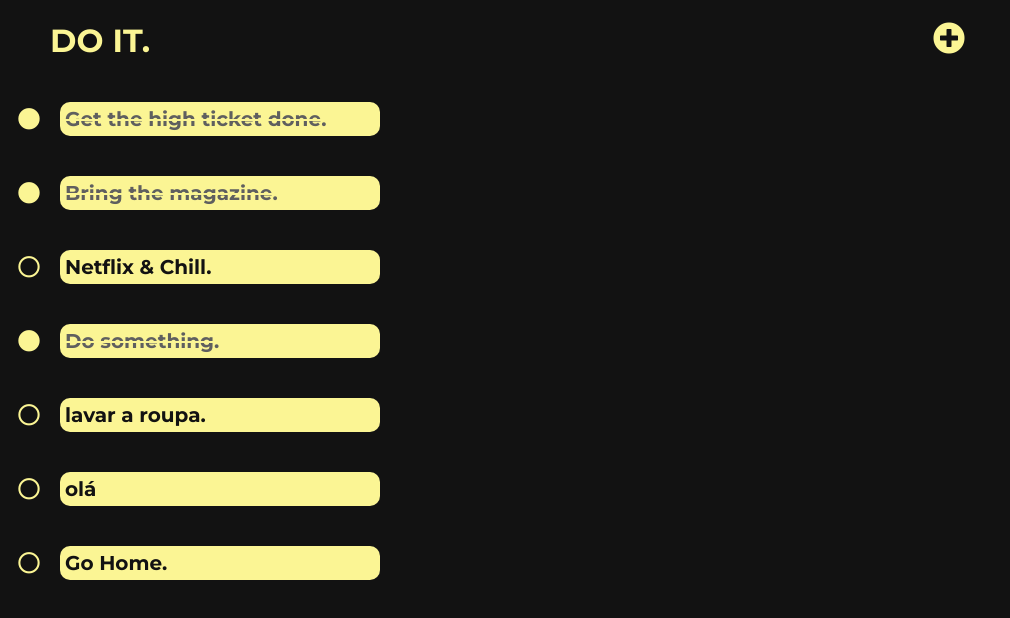
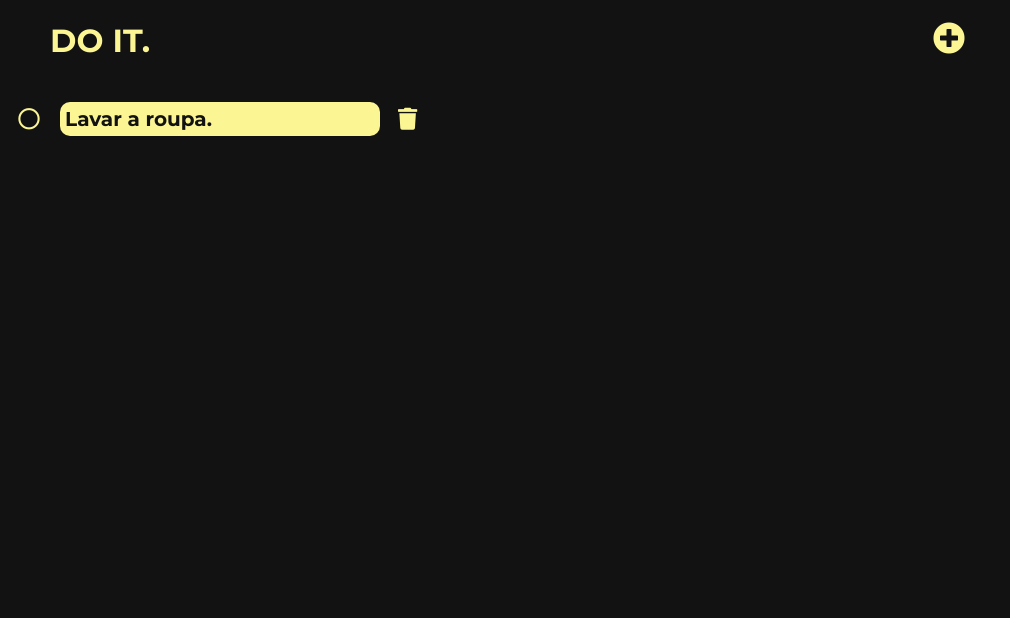
Before and after one commit to WARSKELETON/do-it, a React (Create React App) app: page / in a window 1280 px wide. Shown: the top 618 px of the page, without its empty margins (0-1010 px from the left). Built offline with nearby package versions, Linux system fonts and the light colour scheme; data requests are answered from the project's data file.

Commit message:
Delete item capability

```diff
--- a/db.json
+++ b/db.json
@@ -1,39 +1,9 @@
 {
   "items": [
     {
-      "id": 1,
-      "status": true,
-      "activity": "Get the high ticket done."
-    },
-    {
-      "id": 2,
-      "status": true,
-      "activity": "Bring the magazine."
-    },
-    {
-      "id": 3,
+      "id": 1564153684370,
       "status": false,
-      "activity": "Netflix & Chill."
-    },
-    {
-      "id": 4,
-      "status": true,
-      "activity": "Do something."
-    },
-    {
-      "id": 1564091235687,
-      "status": false,
-      "activity": "lavar a roupa."
-    },
-    {
-      "id": 1564092409280,
-      "status": false,
-      "activity": "olá"
-    },
-    {
-      "id": 1564092449641,
-      "status": false,
-      "activity": "Go Home."
+      "activity": "Lavar a roupa."
     }
   ]
 }
--- a/src/components/Item.js
+++ b/src/components/Item.js
@@ -5,13 +5,22 @@ import axios from "axios";
 
 const Item = props => {
     const value = useContext(AppContext);
+    const BASE_URL = value.state.baseUrl;
 
     const changeStatus = id => {
         let item = value.getItem(id);
         item.status = !item.status;
 
-        axios.put(`http://localhost:4000/items/${item.id}`, item).then(res => {
+        axios.put(`${BASE_URL}/${item.id}`, item).then(res => {
             value.updateItems(item);
+        });
+    };
+
+    const removeItem = id => {
+        let item = value.getItem(id);
+
+        axios.delete(`${BASE_URL}/${item.id}`, item).then(res => {
+            value.deleteItem(item);
         });
     };
 
@@ -29,6 +38,11 @@ const Item = props => {
             <Activity status={props.status}>
                 <p>{props.activity}</p>
             </Activity>
+            <Remove>
+                <button onClick={() => removeItem(props.id)}>
+                    <i className="fas fa-trash" />
+                </button>
+            </Remove>
         </ItemWrapper>
     );
 };
@@ -37,9 +51,9 @@ export default Item;
 
 const ItemWrapper = styled.div`
     display: grid;
-    grid-template-columns: 60px 320px;
+    grid-template-columns: 60px 320px 60px;
     grid-template-rows: 1fr;
-    grid-template-areas: "status activity";
+    grid-template-areas: "status activity remove";
 `;
 
 const Status = styled.div`
@@ -75,3 +89,7 @@ const Activity = styled.div`
         font-weight: 700;
     }
 `;
+
+const Remove = styled(Status)`
+    grid-area: remove;
+`;
--- a/src/components/ItemForm.js
+++ b/src/components/ItemForm.js
@@ -6,6 +6,7 @@ import axios from "axios";
 const ItemForm = () => {
     const context = useContext(AppContext);
     const [value, setValue] = useState("");
+    const BASE_URL = context.state.baseUrl;
 
     const handleChange = event => {
         setValue(event.target.value);
@@ -13,7 +14,7 @@ const ItemForm = () => {
 
     const handleSubmit = event => {
         const newItem = { id: Date.now(), status: false, activity: value };
-        axios.post("http://localhost:4000/items", newItem).then(res => {
+        axios.post(`${BASE_URL}`, newItem).then(res => {
             console.log(res);
             context.addItem(newItem);
         });
--- a/src/components/ItemList.js
+++ b/src/components/ItemList.js
@@ -6,12 +6,13 @@ import axios from "axios";
 
 const ItemList = () => {
     const value = useContext(AppContext);
+    const BASE_URL = value.state.baseUrl;
 
     useEffect(() => {
-        axios.get("http://localhost:4000/items").then(res => {
+        axios.get(`${BASE_URL}`).then(res => {
             value.setItems(res.data);
         });
-    }, [value]);
+    }, []);
 
     return value.state.items ? (
         <>
--- a/src/context.js
+++ b/src/context.js
@@ -5,7 +5,8 @@ const AppContext = React.createContext();
 class AppProvider extends Component {
     state = {
         formActive: false,
-        items: null
+        items: null,
+        baseUrl: "http://localhost:4000/items"
     };
 
     toggleForm = () => {
@@ -40,6 +41,16 @@ class AppProvider extends Component {
         });
     };
 
+    deleteItem = deletedItem => {
+        const newItems = this.state.items.filter(
+            item => item.id !== deletedItem.id
+        );
+
+        this.setState({
+            items: newItems
+        });
+    };
+
     render() {
         return (
             <AppContext.Provider
@@ -49,7 +60,8 @@ class AppProvider extends Component {
                     setItems: this.setItems,
                     addItem: this.addItem,
                     getItem: this.getItem,
-                    updateItems: this.updateItems
+                    updateItems: this.updateItems,
+                    deleteItem: this.deleteItem
                 }}
             >
                 {this.props.children}
```
